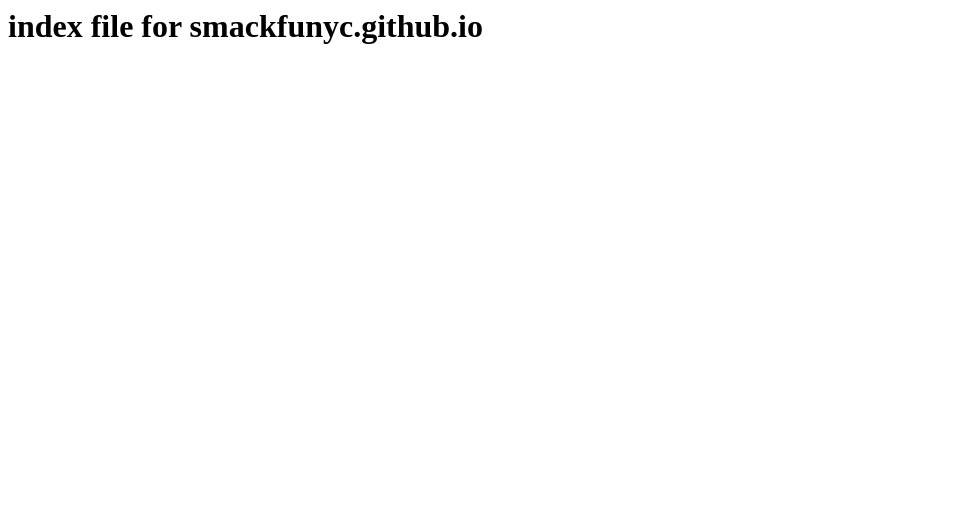
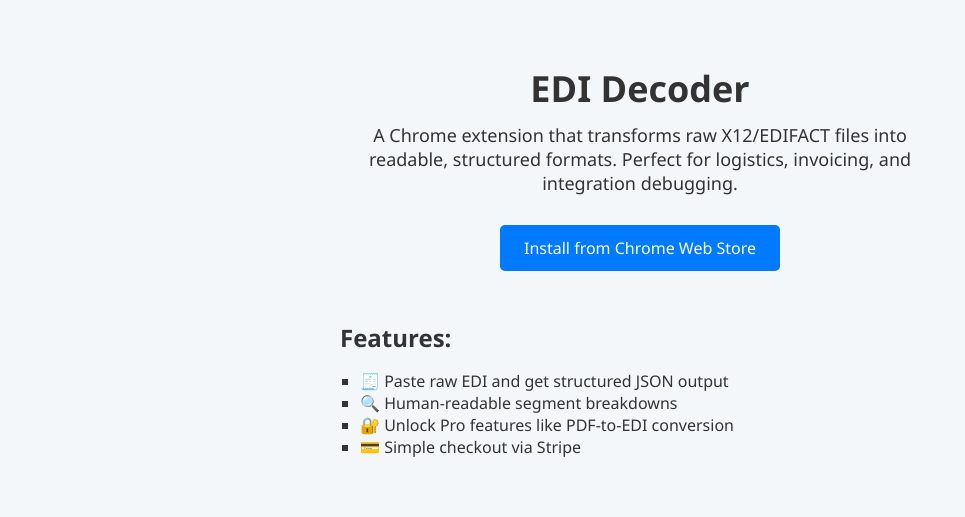
Before and after one commit to smackfunyc/EDI-4PL-LogicFlow, a plain HTML site: page index.html in a window 1280 px wide. Shown: the whole page, without its empty margins (0-965 px from the left). Drawn offline with Linux system fonts and the light colour scheme.

Commit message:
Update index.html

```diff
--- a/index.html
+++ b/index.html
@@ -1 +1,79 @@
-<h1> index file for smackfunyc.github.io</h1>
+<!DOCTYPE html>
+<html lang="en">
+<head>
+  <meta charset="UTF-8" />
+  <title>EDI Decoder – Chrome Extension</title>
+  <meta name="viewport" content="width=device-width, initial-scale=1" />
+  <style>
+    body {
+      font-family: 'Segoe UI', sans-serif;
+      margin: 0;
+      padding: 40px;
+      background: #f4f7f9;
+      color: #333;
+      text-align: center;
+    }
+
+    h1 {
+      font-size: 36px;
+      margin-bottom: 10px;
+    }
+
+    p {
+      font-size: 18px;
+      max-width: 600px;
+      margin: auto;
+    }
+
+    .button {
+      display: inline-block;
+      margin-top: 30px;
+      padding: 12px 24px;
+      background-color: #007bff;
+      color: white;
+      text-decoration: none;
+      font-size: 16px;
+      border-radius: 5px;
+      transition: background-color 0.2s ease;
+    }
+
+    .button:hover {
+      background-color: #0056b3;
+    }
+
+    .features {
+      margin-top: 50px;
+      text-align: left;
+      max-width: 600px;
+      margin-left: auto;
+      margin-right: auto;
+    }
+
+    .features h2 {
+      font-size: 24px;
+      margin-bottom: 10px;
+    }
+
+    .features ul {
+      list-style-type: square;
+      padding-left: 20px;
+    }
+  </style>
+</head>
+<body>
+  <h1>EDI Decoder</h1>
+  <p>A Chrome extension that transforms raw X12/EDIFACT files into readable, structured formats. Perfect for logistics, invoicing, and integration debugging.</p>
+
+  <a class="button" href="https://chrome.google.com/webstore/detail/your-extension-id">Install from Chrome Web Store</a>
+
+  <div class="features">
+    <h2>Features:</h2>
+    <ul>
+      <li>🧾 Paste raw EDI and get structured JSON output</li>
+      <li>🔍 Human-readable segment breakdowns</li>
+      <li>🔐 Unlock Pro features like PDF-to-EDI conversion</li>
+      <li>💳 Simple checkout via Stripe</li>
+    </ul>
+  </div>
+</body>
+</html>
```
